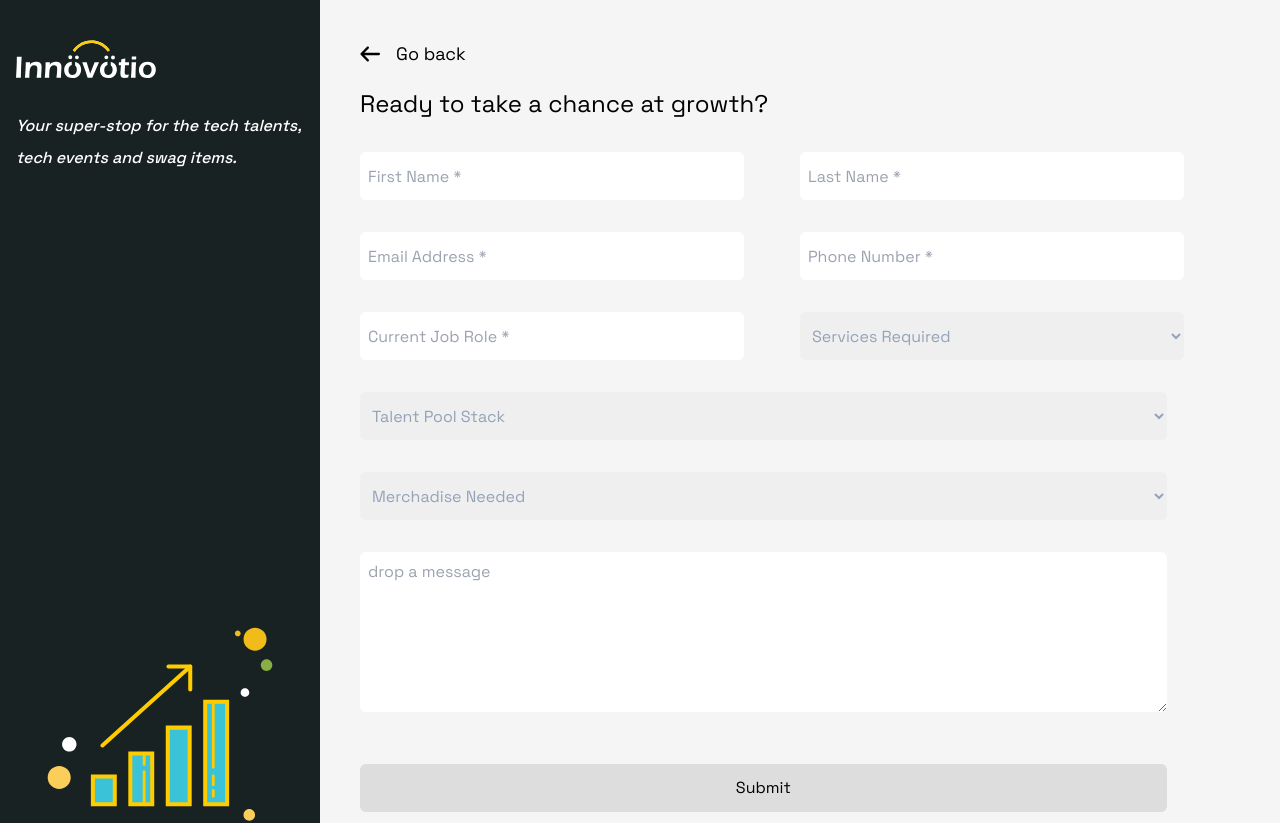
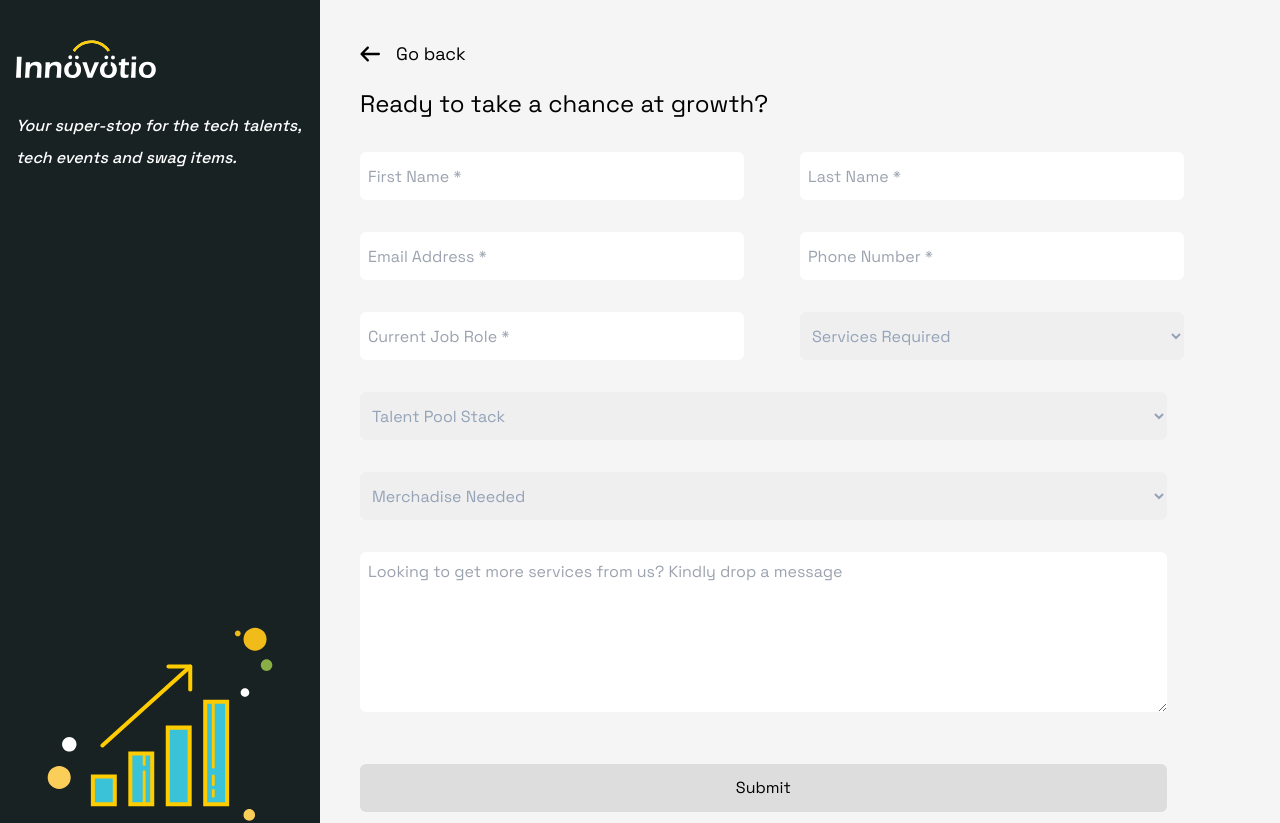
Before and after one commit to Innovotio/Innovotio-Website, a Next.js app: page /business in a window 1280 px wide. Shown: the top 823 px of the page. Built offline with nearby package versions, Linux system fonts and the light colour scheme.

Commit message:
fix: innovotio catalogue

```diff
--- a/src/components/Micro/Custom/CatalogueCard.js
+++ b/src/components/Micro/Custom/CatalogueCard.js
@@ -7,7 +7,7 @@ import { AiOutlineClose } from "react-icons/ai";
 const CatalogueCard = ({ icon, heading, service, data, name }) => {
   const [modal, setModal] = React.useState(false);
   return (
-    <section className="cursor-pointer hover:bg-primaryYellow hover:text-black lg:max-w-[425px] max-w-full p-5 justify-center border rounded-2xl border-btnDefaultBlack flex flex-col items-start">
+    <section className="cursor-pointer hover:bg-btnHoverBlack hover:text-white lg:max-w-[425px] max-w-full p-5 justify-center border rounded-2xl border-btnDefaultBlack flex flex-col items-start">
       <div className="flex items-center">
         <div>{icon}</div>
         <h2 className="lg:text-lg font-medium ml-2 text-lg">{heading}</h2>
@@ -46,7 +46,7 @@ const CatalogueCard = ({ icon, heading, service, data, name }) => {
           bottom: -2px;
           width: 0;
           height: 2px;
-          background-color: black;
+          background-color: #FFCC00;
           transition: width 0.3s ease-in-out;
         }
 
--- a/src/components/form/Client.js
+++ b/src/components/form/Client.js
@@ -258,7 +258,7 @@ const Client = () => {
                   onChange={(e) =>
                     setMail({ ...mail, message: e.target.value })
                   }
-                  placeholder="drop a message"
+                  placeholder="Looking to get more services from us? Kindly drop a message"
                   className="w-12/12 h-36 text-slate-400 rounded-md  mb-8 px-2 py-2 lg:h-40 lg:w-11/12"
                 />
               </div>
```
